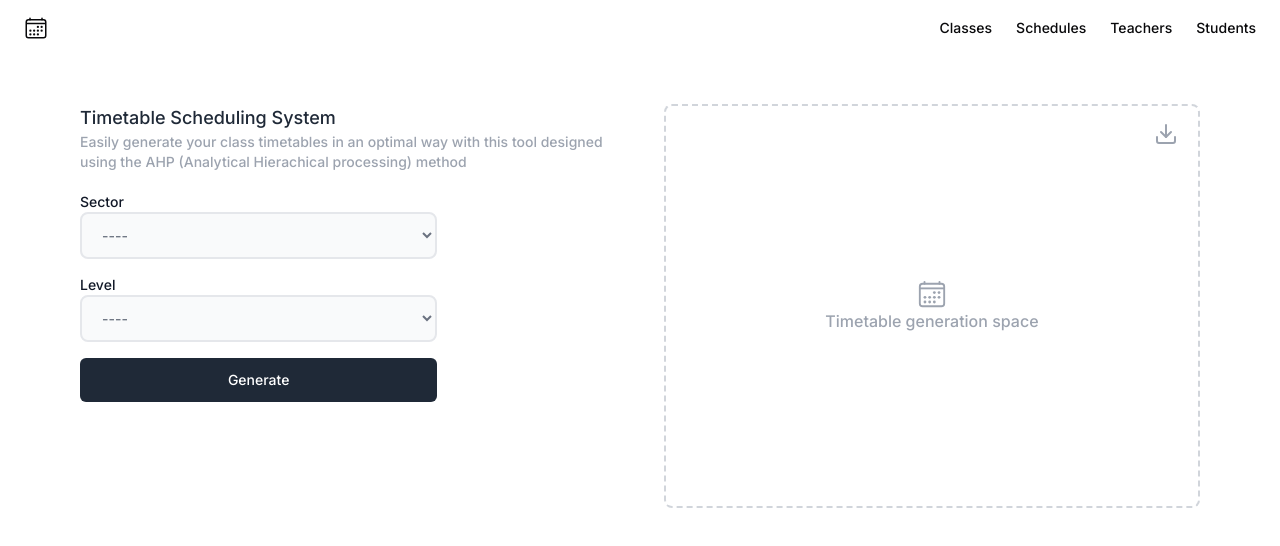
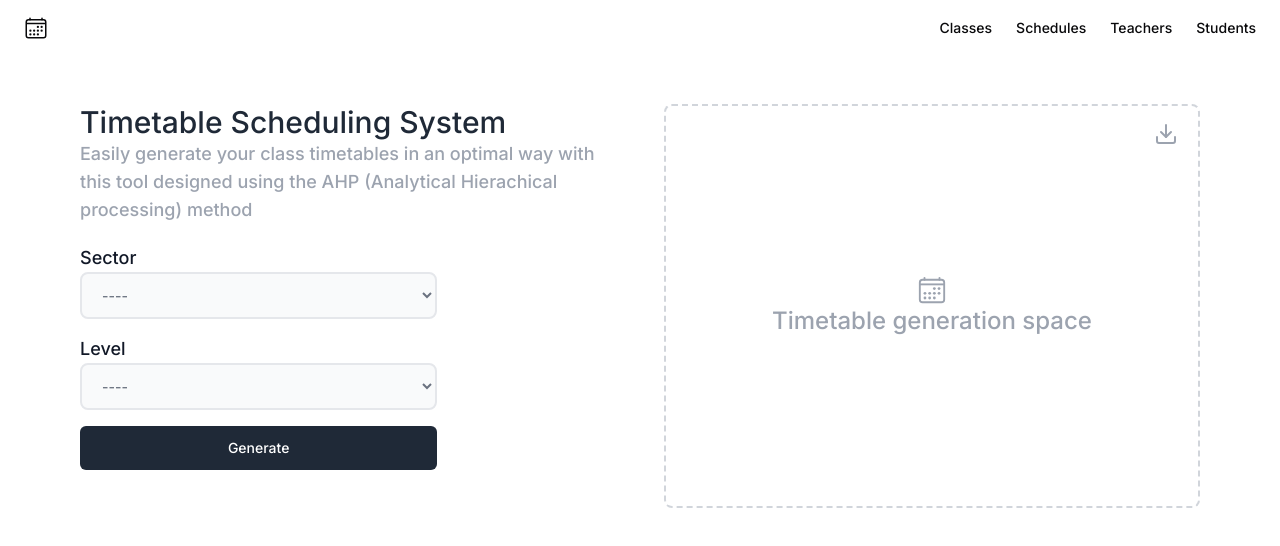
Before and after one commit to MATRIX30/Time_Table-scheduling-using-AHP-and-Mathematical-Modelling, a React (Vite) app: page /shedules in a window 1280 px wide. Shown: the top 546 px of the page. Built offline with nearby package versions, Linux system fonts and the light colour scheme.

Commit message:
style : updated input select style

```diff
--- a/src/components/common/InputSelect.tsx
+++ b/src/components/common/InputSelect.tsx
@@ -1,19 +1,29 @@
-import React from 'react';
+import React from "react";
+// import {} from "@/components/ui/"
 
 type InputSelectProps = {
-    inputName: string;
-    options: string[];
-}
+  inputName: string;
+  options: string[];
+};
 
-const InputSelect = ({inputName, options}:InputSelectProps) => {
-    return <React.Fragment>
-        <div className='flex flex-col'>
-        <label htmlFor={inputName} className='text-sm text-gray-900'>{inputName}</label>
-        <select className='w-full py-3 text-sm text-gray-500 border-2 border-gray-200 bg-gray-50 rounded-lg px-4 outline-none' id={inputName}>
-         {options.map(option =>(<option value={option}>{option}</option>))}
-       </select>
-        </div>
+const InputSelect = ({ inputName, options }: InputSelectProps) => {
+  return (
+    <React.Fragment>
+      <div className="flex flex-col w-full">
+        <label htmlFor={inputName} className="text-sm lg:text-lg text-gray-900">
+          {inputName}
+        </label>
+        <select
+          className="w-full py-3 text-sm text-gray-500 border-2 border-gray-200 bg-gray-50 rounded-lg px-4 outline-none"
+          id={inputName}
+        >
+          {options.map((option) => (
+            <option value={option}>{option}</option>
+          ))}
+        </select>
+      </div>
     </React.Fragment>
-}
+  );
+};
 
 export default InputSelect;
--- a/src/pages/GeneratingPage/GeneratingPage.tsx
+++ b/src/pages/GeneratingPage/GeneratingPage.tsx
@@ -1,7 +1,7 @@
-import { Button, InputSelect } from '@/components/common';
-import Navbar from '@/components/layout/Navbar';
-import { inputSelectElement } from '@/data/dummy-data';
-import React from 'react';
+import { Button, InputSelect } from "@/components/common";
+import Navbar from "@/components/layout/Navbar";
+import { inputSelectElement } from "@/data/dummy-data";
+import React from "react";
 
 // import { Navbar } from '../../components/layout';
 import { IoCalendarOutline } from "react-icons/io5";
@@ -12,31 +12,42 @@ import { LuDownload } from "react-icons/lu";
 const GeneratingPage = () => {
   return (
     <React.Fragment>
-     <Navbar/>
-     <div className='md:h-[500px] flex flex-col lg:flex-row gap-12 p-5 md:px-20 md:py-12'>
+      <Navbar />
+      <div className="md:h-[500px] flex flex-col lg:flex-row gap-12 p-5 md:px-20 md:py-12">
         {/* form */}
-      <form className='h-full w-full lg:w-1/2'>
-          <h1 className='text-lg text-gray-800'>Timetable Scheduling System</h1>
-          <p className='text-sm text-gray-400 md:max-w-xl'>Easily generate your class timetables in an optimal way with this tool designed using the AHP (Analytical Hierachical processing) method</p>
-          <div className='flex flex-col gap-4 md:w-2/3 pt-5'>
-            {inputSelectElement.map(elt => (<InputSelect key={elt.name} inputName={elt.name} options={elt.options}/>))}
+        <form className="h-full w-full lg:w-1/2">
+          <h1 className="text-lg lg:text-3xl text-gray-800">Timetable Scheduling System</h1>
+          <p className="text-sm lg:text-lg text-gray-400 md:max-w-xl">
+            Easily generate your class timetables in an optimal way with this
+            tool designed using the AHP (Analytical Hierachical processing)
+            method
+          </p>
+          <div className="flex flex-col gap-4 md:w-2/3 pt-5">
+            {inputSelectElement.map((elt) => (
+              <InputSelect
+                key={elt.name}
+                inputName={elt.name}
+                options={elt.options}
+              />
+            ))}
             <Button>Generate</Button>
           </div>
-
         </form>
         {/* Generating space */}
-      <div className='relative h-56 md:h-96 lg:h-full w-full md:w-2/3 lg:w-1/2 flex flex-col justify-center border-2 border-dashed border-gray-300 rounded-lg'>
-           <div className='flex justify-end absolute top-2 right-3 w-full'>
-             <button className='text-gray-400 p-2 rounded-lg md:hover:bg-gray-100'><LuDownload size={24}/></button>
+        <div className="relative h-56 md:h-96 lg:h-full w-full md:w-2/3 lg:w-1/2 flex flex-col justify-center border-2 border-dashed border-gray-300 rounded-lg">
+          <div className="flex justify-end absolute top-2 right-3 w-full">
+            <button className="text-gray-400 p-2 rounded-lg md:hover:bg-gray-100">
+              <LuDownload size={24} />
+            </button>
           </div>
-           <div className='flex flex-col items-center text-gray-400'>
+          <div className="flex flex-col items-center text-gray-400">
             <IoCalendarOutline size={30} />
-           <p className='text-md text-center'>Timetable generation space</p>
+            <p className="text-md lg:text-2xl text-center">Timetable generation space</p>
           </div>
         </div>
       </div>
     </React.Fragment>
- )
-}
+  );
+};
 
 export default GeneratingPage;
```
Lines whose indentation alone changed are shown as unchanged.
